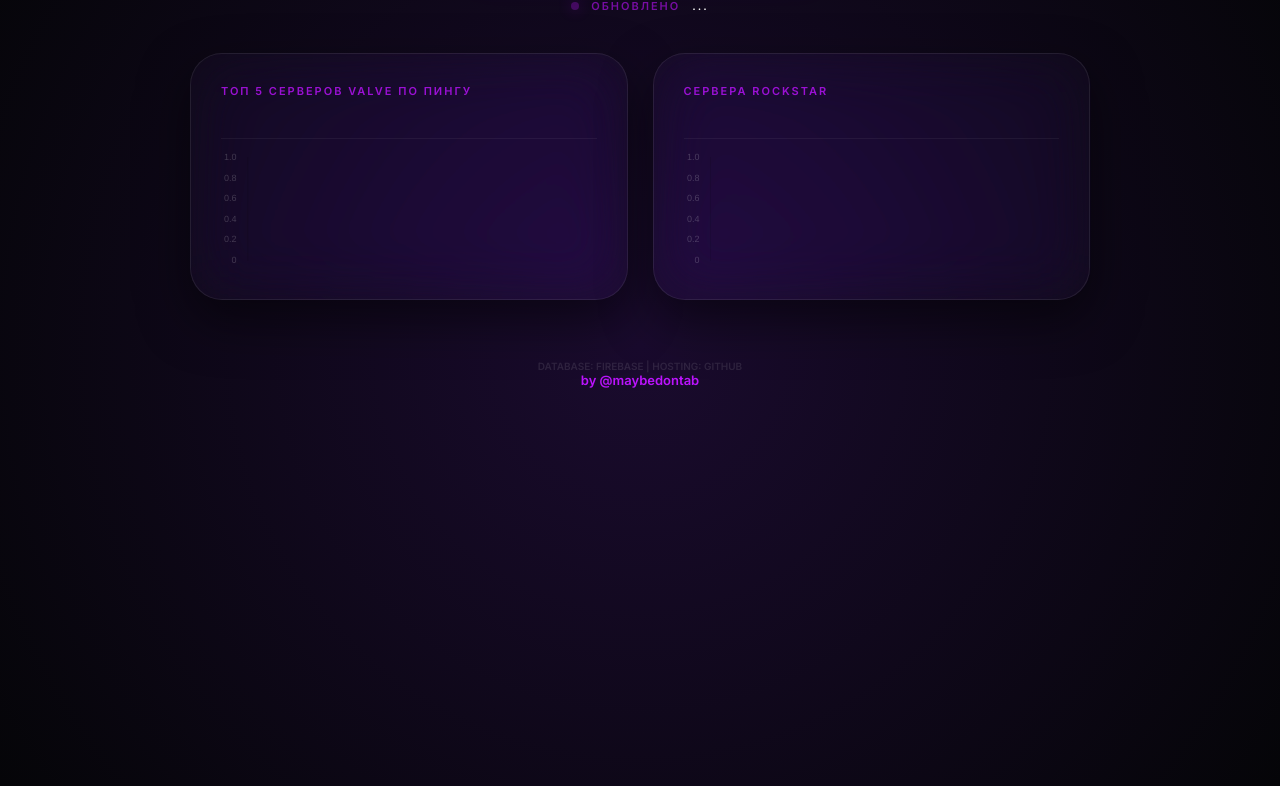
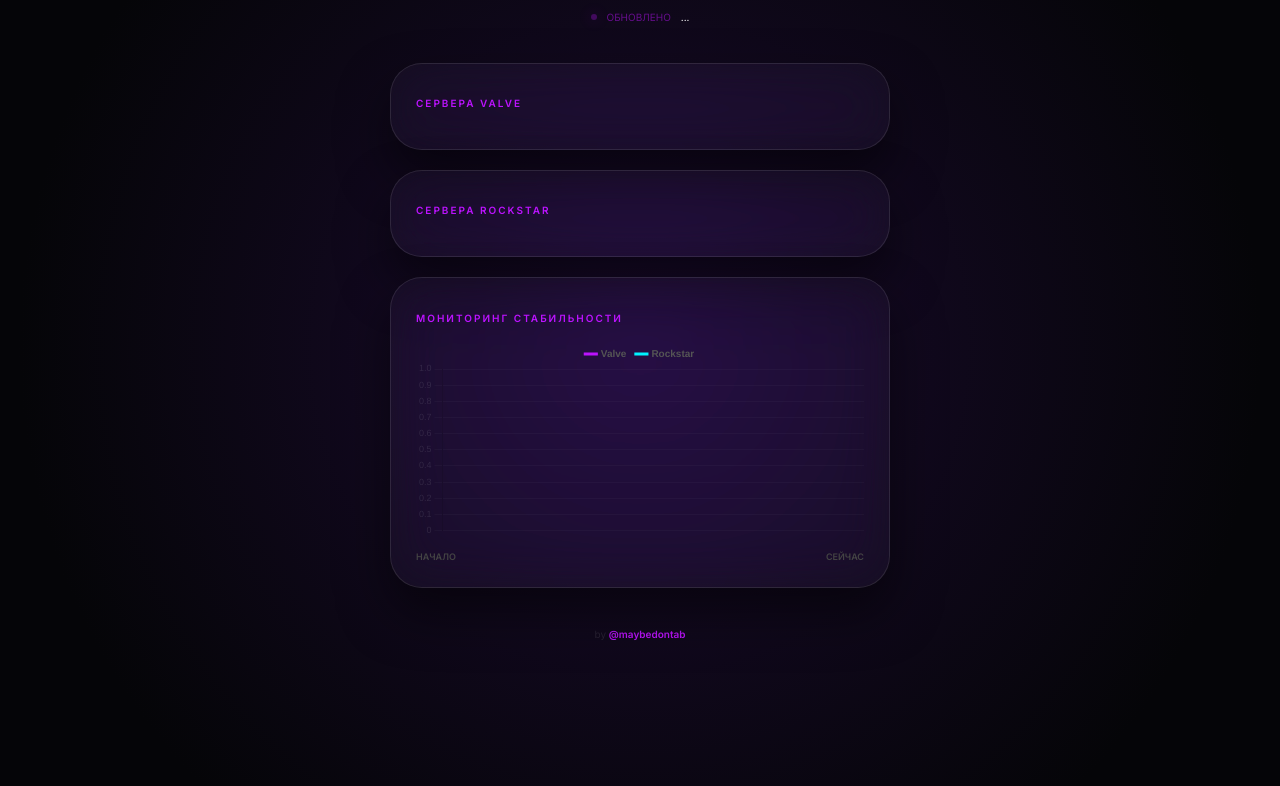
Before and after one commit to DonTabYT/orbita_monitoring, a plain HTML site: page index.html in a window 1280 px wide. Shown: the part 94-880 px from the top of the page. Drawn offline with nearby package versions, Linux system fonts and the light colour scheme; no server answers; a web font is replaced by a local one.

Commit message:
Update index.html

```diff
--- a/index.html
+++ b/index.html
@@ -4,259 +4,175 @@
     <meta charset="UTF-8">
     <meta name="viewport" content="width=device-width, initial-scale=1.0">
     <title>ОРБИТА ХУЙНЯ</title>
-    <link rel="preconnect" href="https://fonts.googleapis.com">
-    <link rel="preconnect" href="https://fonts.gstatic.com" crossorigin>
     <link href="https://fonts.googleapis.com/css2?family=Unbounded:wght@900&family=Inter:wght@400;600&display=swap" rel="stylesheet">
     <script src="https://cdn.jsdelivr.net/npm/chart.js"></script>
     <style>
         :root {
             --accent: #bc13fe;
+            --rs: #00f2ff;
             --green: #00ff88;
             --red: #ff003c;
             --bg: #050508;
-            --glass: rgba(255, 255, 255, 0.02);
-            --glass-border: rgba(255, 255, 255, 0.08);
+            --glass: rgba(255, 255, 255, 0.03);
+            --glass-border: rgba(255, 255, 255, 0.1);
         }
 
         body {
             background: var(--bg);
-            background-image: radial-gradient(circle at center, #1a0b2e 0%, #050508 100%);
-            color: #fff;
-            font-family: 'Inter', sans-serif;
-            -webkit-font-smoothing: antialiased;
-            display: flex;
-            justify-content: center;
-            min-height: 100vh;
-            margin: 0;
-            padding: 40px 20px;
+            background-image: radial-gradient(circle at center, #1a0b2e 0%, #050508 80%);
+            color: #fff; font-family: 'Inter', sans-serif;
+            display: flex; justify-content: center; min-height: 100vh; margin: 0; padding: 40px 20px;
         }
 
-        .dashboard { width: 100%; max-width: 900px; }
+        .dashboard { width: 100%; max-width: 500px; }
+        header { margin-bottom: 40px; text-align: center; }
+        h1 { font-family: 'Unbounded', cursive; font-size: 26px; background: linear-gradient(180deg, #fff 0%, #bc13fe 100%); -webkit-background-clip: text; -webkit-text-fill-color: transparent; }
 
-        header { margin-bottom: 40px; text-align: center; }
+        .status-bar { display: flex; align-items: center; justify-content: center; gap: 10px; font-size: 10px; color: rgba(188, 19, 254, 0.5); margin-top: 10px; }
+        .dot { width: 6px; height: 6px; background: var(--accent); border-radius: 50%; box-shadow: 0 0 15px var(--accent); animation: pulse 2s infinite; }
+        @keyframes pulse { 0%, 100% { opacity: 1; } 50% { opacity: 0.3; } }
 
-        h1 {
-            font-family: 'Unbounded', cursive;
-            font-size: 32px;
-            font-weight: 900;
-            margin: 0;
-            text-transform: uppercase;
-            background: linear-gradient(180deg, #fff 0%, #bc13fe 100%);
-            -webkit-background-clip: text;
-            -webkit-text-fill-color: transparent;
-            filter: drop-shadow(0 0 15px rgba(188, 19, 254, 0.4));
+        .card {
+            background: var(--glass); backdrop-filter: blur(25px) saturate(160%);
+            border: 1px solid var(--glass-border); border-radius: 32px;
+            padding: 25px; margin-bottom: 20px; box-shadow: 0 25px 50px rgba(0,0,0,0.5);
         }
 
-        .status-bar {
-            display: flex;
-            align-items: center;
-            justify-content: center;
-            gap: 12px;
-            font-size: 11px;
-            font-weight: 800;
-            color: rgba(188, 19, 254, 0.6);
-            margin-top: 15px;
-            letter-spacing: 2px;
-        }
+        h2 { font-size: 10px; font-weight: 900; color: var(--accent); text-transform: uppercase; letter-spacing: 2px; margin-bottom: 15px; }
 
-        #time { color: #fff; text-shadow: 0 0 10px rgba(255,255,255,0.3); }
-
-        .dot {
-            width: 8px; height: 8px;
-            background: var(--accent);
-            border-radius: 50%;
-            box-shadow: 0 0 15px var(--accent);
-            animation: pulse 2s infinite;
-        }
-
-        @keyframes pulse { 0% { opacity: 1; } 50% { opacity: 0.3; } 100% { opacity: 1; } }
-
-        #offline_msg {
-            display: none;
-            text-align: center;
-            padding: 25px;
-            background: rgba(255, 0, 60, 0.1);
-            border: 2px solid var(--red);
-            border-radius: 24px;
-            margin-bottom: 30px;
-            font-weight: 900;
-            color: var(--red);
-            text-transform: uppercase;
-            backdrop-filter: blur(15px);
-            box-shadow: 0 0 30px rgba(255, 0, 60, 0.2);
-        }
-
-        /* СЕТКА КАРТОЧЕК */
-        .grid-container {
-            display: grid;
-            grid-template-columns: repeat(auto-fit, minmax(400px, 1fr));
-            gap: 25px;
-        }
-
-        .card {
-            background: var(--glass);
-            backdrop-filter: blur(30px) saturate(180%);
-            border: 1px solid var(--glass-border);
-            border-radius: 32px;
-            padding: 30px;
-            display: flex;
-            flex-direction: column;
-            box-shadow: 0 20px 50px rgba(0, 0, 0, 0.5);
-            transition: transform 0.3s ease;
-        }
-
-        h2 {
-            font-size: 11px;
-            font-weight: 900;
-            color: var(--accent);
-            text-transform: uppercase;
-            letter-spacing: 2px;
-            margin: 0 0 20px 0;
-            opacity: 0.8;
-        }
-
-        .row {
-            display: flex;
-            justify-content: space-between;
-            padding: 12px 0;
-            border-bottom: 1px solid rgba(255, 255, 255, 0.05);
-            font-size: 15px;
-        }
-
+        .row { display: flex; justify-content: space-between; padding: 12px 0; border-bottom: 1px solid rgba(255, 255, 255, 0.05); font-size: 14px; }
         .row:last-child { border-bottom: none; }
         .name { color: rgba(255, 255, 255, 0.5); }
-        .val { font-variant-numeric: tabular-nums; font-weight: 400; }
+        .val { font-variant-numeric: tabular-nums; font-weight: 600; }
         .val.ok { color: var(--green); }
-        .val.bad { color: var(--red); text-shadow: 0 0 10px rgba(255, 0, 60, 0.5); font-weight: 900; }
+        .val.bad { color: var(--red); }
 
-        .chart-box {
-            height: 120px;
-            margin-top: 20px;
-            padding-top: 10px;
-            border-top: 1px solid rgba(255,255,255,0.05);
-        }
+        .chart-wrapper { height: 200px; position: relative; margin-top: 10px; }
+        .time-labels { display: flex; justify-content: space-between; margin-top: 12px; font-size: 9px; color: #444; font-weight: 800; text-transform: uppercase; }
 
-        .footer {
-            text-align: center;
-            margin-top: 60px;
-            font-size: 10px;
-            color: rgba(255, 255, 255, 0.1);
-            font-weight: 600;
-        }
-
-        .author { color: var(--accent); text-decoration: none; font-size: 13px; font-weight: 800; }
+        .footer { text-align: center; margin-top: 40px; font-size: 10px; color: rgba(255,255,255,0.1); }
+        .author { color: var(--accent); text-decoration: none; font-weight: 700; }
     </style>
 </head>
 <body>
     <div class="dashboard">
         <header>
             <h1>🛰️ ОРБИТА ХУЙНЯ</h1>
-            <div class="status-bar">
-                <div class="dot" id="status_dot"></div>
-                ОБНОВЛЕНО <span id="time">...</span>
-            </div>
+            <div class="status-bar"><div class="dot" id="status_dot"></div> ОБНОВЛЕНО <span id="time" style="color:#fff">...</span></div>
         </header>
 
-        <div id="offline_msg">Хост сайта временно отдыхает (пк выключен)</div>
-
-        <main class="grid-container" id="data_cards">
+        <main>
             <div class="card">
-                <h2>ТОП 5 СЕРВЕРОВ VALVE ПО ПИНГУ</h2>
+                <h2>СЕРВЕРА VALVE</h2>
                 <div id="valve_list"></div>
-                <div class="chart-box">
-                    <canvas id="valveChart"></canvas>
-                </div>
             </div>
 
             <div class="card">
                 <h2>СЕРВЕРА ROCKSTAR</h2>
                 <div id="gta_list"></div>
-                <div class="chart-box">
-                    <canvas id="rockstarChart"></canvas>
+            </div>
+
+            <div class="card">
+                <h2>МОНИТОРИНГ СТАБИЛЬНОСТИ</h2>
+                <div class="chart-wrapper">
+                    <canvas id="mainChart"></canvas>
+                </div>
+                <div class="time-labels">
+                    <span id="start_t">начало</span>
+                    <span id="end_t">сейчас</span>
                 </div>
             </div>
         </main>
 
         <footer class="footer">
-            DATABASE: FIREBASE | HOSTING: GITHUB<br>
-            <a href="https://t.me/maybedontab" target="_blank" class="author">by @maybedontab</a>
+            by <a href="https://t.me/maybedontab" target="_blank" class="author">@maybedontab</a>
         </footer>
     </div>
 
     <script>
         const DB_URL = "https://orbita-monitor-default-rtdb.firebaseio.com/data.json";
+        const ctx = document.getElementById('mainChart').getContext('2d');
 
-        const getChartConfig = (color) => ({
+        // Жидкие градиенты
+        const gradV = ctx.createLinearGradient(0, 0, 0, 200);
+        gradV.addColorStop(0, 'rgba(188, 19, 254, 0.25)');
+        gradV.addColorStop(1, 'rgba(188, 19, 254, 0)');
+
+        const gradRS = ctx.createLinearGradient(0, 0, 0, 200);
+        gradRS.addColorStop(0, 'rgba(0, 242, 255, 0.2)');
+        gradRS.addColorStop(1, 'rgba(0, 242, 255, 0)');
+
+        const mainChart = new Chart(ctx, {
             type: 'line',
-            data: { labels: [], datasets: [{
-                data: [], borderColor: color, borderWidth: 2, pointRadius: 0, tension: 0.4, fill: true,
-                backgroundColor: (ctx) => {
-                    const g = ctx.chart.ctx.createLinearGradient(0, 0, 0, 120);
-                    g.addColorStop(0, `${color}22`); g.addColorStop(1, `${color}00`); return g;
-                },
-            }] },
+            data: {
+                labels: [],
+                datasets: [
+                    {
+                        label: 'Valve', data: [], borderColor: '#bc13fe', borderWidth: 3,
+                        fill: true, backgroundColor: gradV, pointRadius: 0, tension: 0.4,
+                        segment: { borderColor: ctx => ctx.p1.parsed.y === 0 ? '#ff003c' : undefined }
+                    },
+                    {
+                        label: 'Rockstar', data: [], borderColor: '#00f2ff', borderWidth: 3,
+                        fill: true, backgroundColor: gradRS, pointRadius: 0, tension: 0.4,
+                        segment: { borderColor: ctx => ctx.p1.parsed.y === 0 ? '#ff003c' : undefined }
+                    }
+                ]
+            },
             options: {
                 responsive: true, maintainAspectRatio: false,
-                plugins: { legend: { display: false } },
+                plugins: {
+                    legend: {
+                        display: true,
+                        labels: {
+                            color: '#555', usePointStyle: true, pointStyle: 'line',
+                            boxWidth: 20, font: { size: 10, weight: 'bold' }
+                        }
+                    }
+                },
                 scales: {
                     x: { display: false },
                     y: {
-                        beginAtZero: false,
-                        grid: { display: false },
-                        ticks: { color: 'rgba(255,255,255,0.2)', font: { size: 9 } }
+                        beginAtZero: true,
+                        grid: { color: 'rgba(255,255,255,0.03)' },
+                        ticks: { color: 'rgba(255,255,255,0.1)', font: { size: 9 } }
                     }
                 }
             }
         });
 
-        const vChart = new Chart(document.getElementById('valveChart').getContext('2d'), getChartConfig('#bc13fe'));
-        const rChart = new Chart(document.getElementById('rockstarChart').getContext('2d'), getChartConfig('#00ff88'));
-
-        async function updateData() {
+        async function update() {
             try {
-                const response = await fetch(DB_URL);
-                const data = await response.json();
+                const res = await fetch(DB_URL);
+                const data = await res.json();
                 if (!data) return;
 
-                const isOffline = (Date.now() / 1000 - (data.timestamp || 0)) > 60;
+                const isOff = (Date.now() / 1000 - (data.timestamp || 0)) > 60;
+                document.getElementById('status_dot').style.background = isOff ? '#ff003c' : '#bc13fe';
+                document.getElementById('time').innerText = data.last_update;
 
-                if (isOffline) {
-                    document.getElementById('offline_msg').style.display = 'block';
-                    document.getElementById('data_cards').style.opacity = '0.2';
-                    document.getElementById('status_dot').style.background = '#ff003c';
-                } else {
-                    document.getElementById('offline_msg').style.display = 'none';
-                    document.getElementById('data_cards').style.opacity = '1';
-                    document.getElementById('status_dot').style.background = '#bc13fe';
-
-                    const pushData = (chart, val, time) => {
-                        if (!val || val === "СДОХ") return;
-                        if (chart.data.labels.at(-1) !== time) {
-                            chart.data.labels.push(time); chart.data.datasets[0].data.push(val);
-                            if (chart.data.labels.length > 30) { chart.data.labels.shift(); chart.data.datasets[0].data.shift(); }
-                            chart.update('none');
-                        }
-                    };
-                    if (data.valve?.[0]) pushData(vChart, data.valve[0].ping, data.last_update);
-                    if (data.rs_graph) pushData(rChart, data.rs_graph, data.last_update);
+                if (data.v_h && data.rs_h && data.t_h) {
+                    mainChart.data.labels = data.t_h;
+                    mainChart.data.datasets[0].data = data.v_h;
+                    mainChart.data.datasets[1].data = data.rs_h;
+                    mainChart.update('none');
+                    document.getElementById('start_t').innerText = data.t_h[0];
+                    document.getElementById('end_t').innerText = data.t_h.at(-1);
                 }
-
-                document.getElementById('time').innerText = data.last_update;
 
                 const render = (list, targetId) => {
                     let html = '';
-                    if (!list) return;
                     list.forEach(s => {
-                        const isDead = s.ping === 'СДОХ' || s.ping === 'n/a';
-                        html += `<div class="row"><span class="name">${s.name}</span><span class="val ${isDead ? 'bad' : 'ok'}">${isDead ? 'СДОХ' : s.ping + 'мс'}</span></div>`;
+                        const dead = s.ping === 'СДОХ' || s.ping === 0;
+                        html += `<div class="row"><span class="name">${s.name}</span><span class="val ${dead ? 'bad' : 'ok'}">${dead ? 'СДОХ' : s.ping + 'мс'}</span></div>`;
                     });
                     document.getElementById(targetId).innerHTML = html;
                 };
+
                 render(data.valve, 'valve_list'); render(data.gta, 'gta_list');
             } catch (e) {}
         }
-
-        setInterval(updateData, 10000); updateData();
+        setInterval(update, 10000); update();
     </script>
 </body>
 </html>
```
